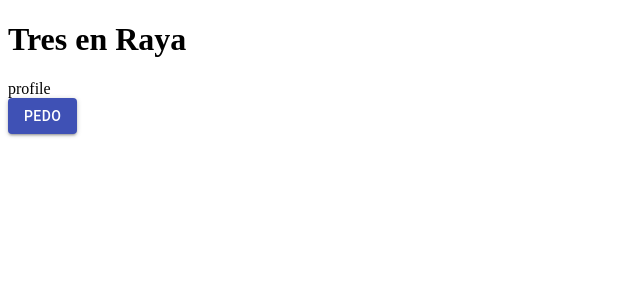
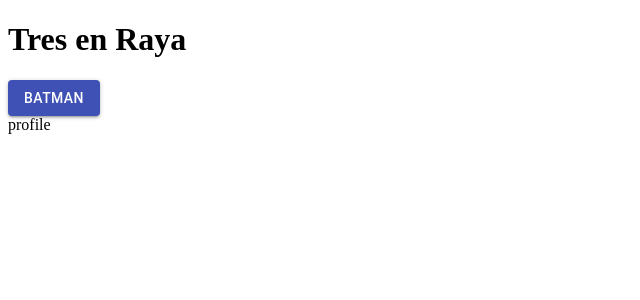
Before and after one commit to padrisimo/tres-en-raya, a React app: page /profile in a window 1280 px wide. Shown: the top 300 px of the page, without its empty margins (0-640 px from the left). Built offline with nearby package versions, Linux system fonts and the light colour scheme.

Commit message:
first shot to heroku

```diff
--- a/src/containers/Template.js
+++ b/src/containers/Template.js
@@ -16,16 +16,16 @@ export default class Template extends Component {
         <div>
           <header>
             <h1>Tres en Raya</h1>
-          </header>
-          <main>
-            {this.props.children}
             <Button
               variant="contained"
               color="primary"
               onClick={()=> alert("na na na batman!")}
             >
-              pedo
+              batman
             </Button>
+          </header>
+          <main>
+            {this.props.children}
           </main>
         </div>
       </MuiThemeProvider>
```
